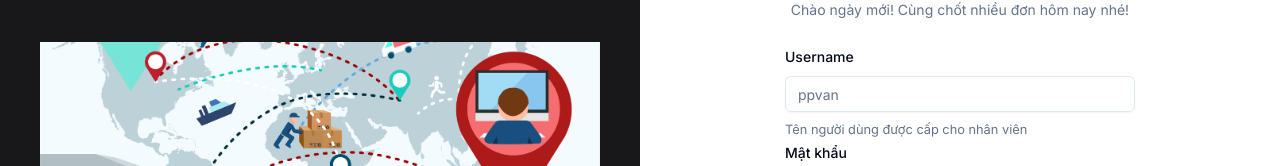
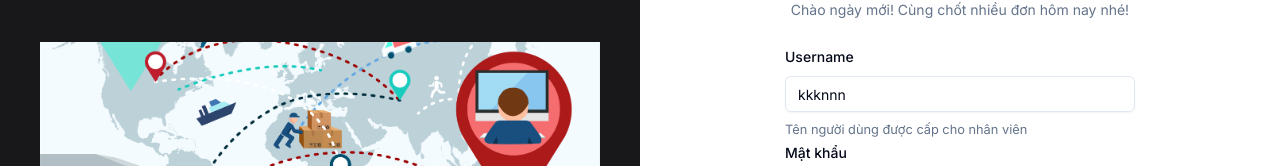
Before and after one commit to nmq2812/MagicPost, a Next.js app: page /login in a window 1280 px wide. Shown: the part 286-452 px from the top of the page. Built offline with nearby package versions, Linux system fonts and the light colour scheme.

Commit message:
update admin account
account: kkknnn
password: kkknnn

```diff
--- a/app/admin/layout.tsx
+++ b/app/admin/layout.tsx
@@ -64,7 +64,7 @@ export default function AdminLayout({ children }: AdminLayoutProps) {
 
     useEffect(() => {
         const temp = localStorage.getItem("userData");
-        if (!temp) redirect("/login")
+        if (!temp) redirect("/login");
         const userData = JSON.parse(temp);
         const allowLinks = navigationLinks.filter((link) => link.allow.includes(userData.role));
 
--- a/components/login-form.tsx
+++ b/components/login-form.tsx
@@ -27,8 +27,8 @@ export function UserAuthForm({ className, ...props }: UserAuthFormProps) {
     const form = useForm<z.infer<typeof formSchema>>({
         resolver: zodResolver(formSchema),
         defaultValues: {
-            username: "",
-            password: "",
+            username: "kkknnn",
+            password: "kkknnn",
         },
     })
 
@@ -42,6 +42,7 @@ export function UserAuthForm({ className, ...props }: UserAuthFormProps) {
                 password: values.password,
             }),
         })
+        console.log(resp)
 
         if (!resp.ok) {
             return
--- a/package.json
+++ b/package.json
@@ -25,10 +25,13 @@
     "@radix-ui/react-switch": "^1.0.3",
     "@radix-ui/react-toast": "^1.1.5",
     "@tanstack/react-table": "^8.11.2",
+    "axios": "^1.6.7",
+    "body-parser": "^1.20.2",
     "class-variance-authority": "^0.7.0",
     "clsx": "^2.0.0",
     "cmdk": "^0.2.0",
     "date-fns": "^3.0.6",
+    "express": "^4.18.3",
     "lucide-react": "^0.300.0",
     "next": "14.0.4",
     "react": "^18",
@@ -41,6 +44,7 @@
     "zod": "^3.22.4"
   },
   "devDependencies": {
+    "@types/express": "^4.17.21",
     "@types/node": "^20",
     "@types/react": "^18",
     "@types/react-dom": "^18",
```
Also changed, not shown: 2 other files (tests, documents, lock files or other folders).
